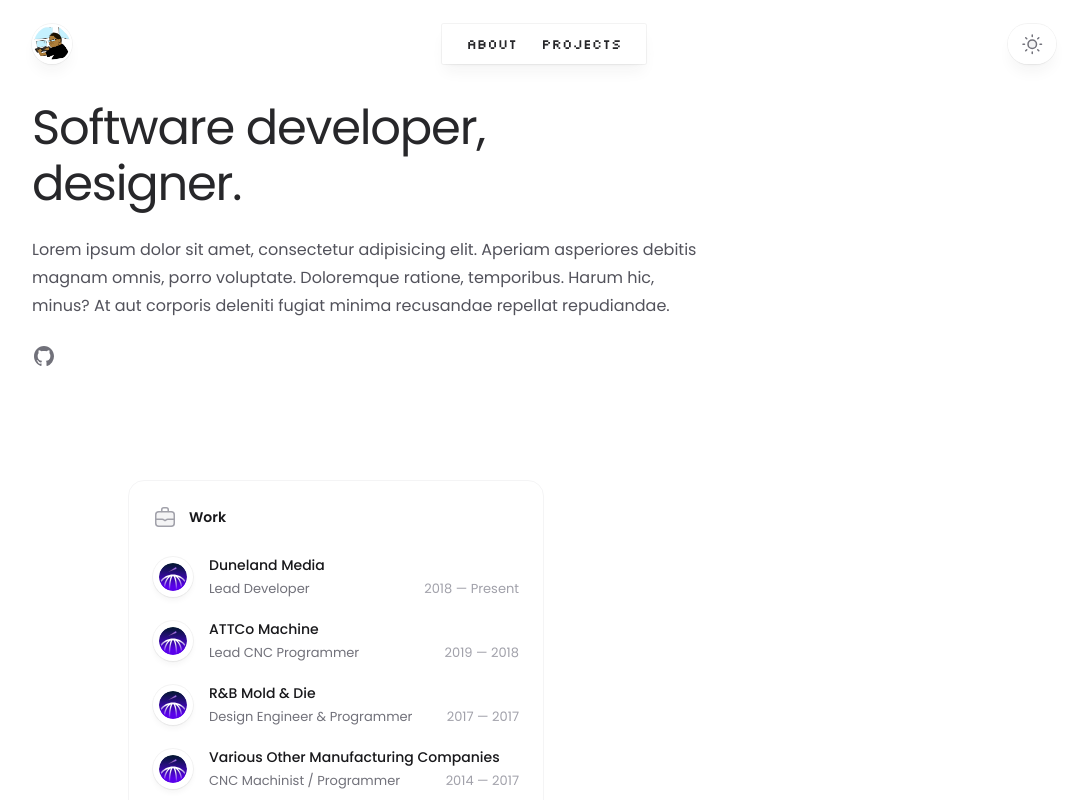
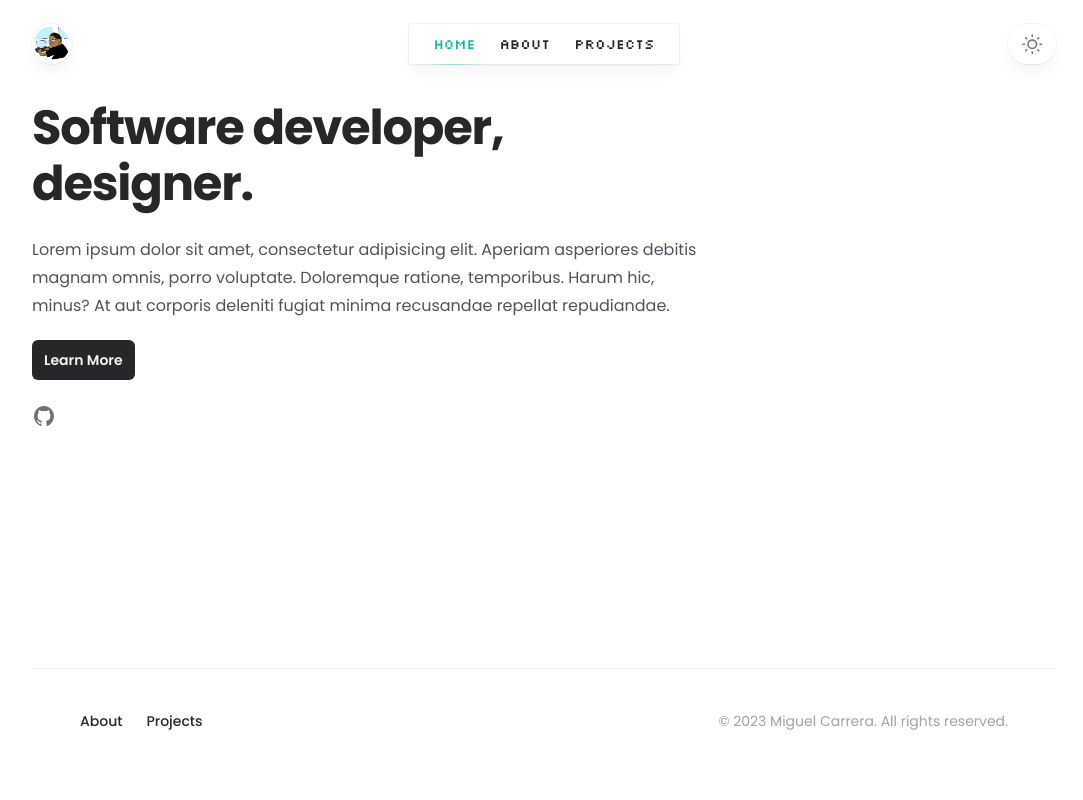
Before and after one commit to miomech/miguel-carrera-dev, a Next.js app: page / in a window 1280 px wide. Shown: the top 800 px of the page, without its empty margins (96-1179 px from the left). Built offline with nearby package versions, Linux system fonts and the light colour scheme.

Commit message:
updated nav bar and moved work experience to the about page

```diff
--- a/src/components/Button.jsx
+++ b/src/components/Button.jsx
@@ -9,6 +9,4 @@ const variantStyles = {
 export function Button({variant = 'primary', className, href, ...props}) {
     className = clsx('inline-flex items-center gap-2 justify-center rounded-md py-2 px-3 text-sm outline-offset-2 transition active:transition-none', variantStyles[variant], className)
 
-    return href ? (<Link href={href} className={className} {...props} />) : (
-        <button className={className} {...props} />)
-}
+    return href ? (<Link href={href} className={className} {...props} />) : (<button className={className} {...props} />)}
--- a/src/components/Resume.jsx
+++ b/src/components/Resume.jsx
@@ -1,8 +1,6 @@
 import logoPlanetaria from "@/images/logos/planetaria.svg";
 import Image from "next/image";
-import {Button} from "@/components/Button";
 import BriefcaseIcon from "@/components/icons/BriefcaseIcon";
-import ArrowDownIcon from "@/components/icons/ArrowDownIcon";
 
 export default function Resume() {
     let resume = [
@@ -38,7 +36,7 @@ export default function Resume() {
     return (<div className="rounded-2xl border border-zinc-100 p-6 dark:border-zinc-700/40">
         <h2 className="flex text-sm font-semibold text-zinc-900 dark:text-zinc-100">
             <BriefcaseIcon className="h-6 w-6 flex-none"/>
-            <span className="ml-3">Work</span>
+            <span className="ml-3">Work Experience</span>
         </h2>
         <ol className="mt-6 space-y-4">
             {resume.map((role, roleIndex) => (<li key={roleIndex} className="flex gap-4">
--- a/src/components/header/DesktopNavigation.jsx
+++ b/src/components/header/DesktopNavigation.jsx
@@ -3,6 +3,7 @@ import NavItem from "@/components/header/NavItem";
 export default function DesktopNavigation(props) {
     return (<nav {...props}>
         <ul className="flex font-serif rounded-sm bg-white/90 px-3 text-sm font-medium text-zinc-800 shadow-lg shadow-zinc-800/5 ring-1 ring-zinc-900/5 backdrop-blur dark:bg-zinc-800/90 dark:text-zinc-200 dark:ring-white/10">
+            <NavItem href="/">Home</NavItem>
             <NavItem href="/about">About</NavItem>
             <NavItem href="/projects">Projects</NavItem>
         </ul>
--- a/src/components/header/MobileNavigation.jsx
+++ b/src/components/header/MobileNavigation.jsx
@@ -47,6 +47,7 @@ export default function MobileNavigation(props) {
                     </div>
                     <nav className="mt-6">
                         <ul className="-my-2 divide-y divide-zinc-100 text-base text-zinc-800 dark:divide-zinc-100/5 dark:text-zinc-300">
+                            <MobileNavItem href="/">Home</MobileNavItem>
                             <MobileNavItem href="/about">About</MobileNavItem>
                             <MobileNavItem href="/projects">Projects</MobileNavItem>
                         </ul>
--- a/src/pages/about.jsx
+++ b/src/pages/about.jsx
@@ -4,10 +4,9 @@ import Link from 'next/link'
 import clsx from 'clsx'
 
 import {Container} from '@/components/layouts/Container'
-import {
-    TwitterIcon, InstagramIcon, GitHubIcon, LinkedInIcon,
-} from '@/components/icons/SocialIcons'
+import {GitHubIcon,} from '@/components/icons/SocialIcons'
 import portraitImage from '@/images/portrait.jpg'
+import Resume from "@/components/Resume";
 
 function SocialLink({className, href, children, icon: Icon}) {
     return (<li className={clsx(className, 'flex')}>
@@ -104,6 +103,7 @@ export default function About() {
                             miguel.carrera@adivolt.com
                         </SocialLink>
                     </ul>
+                    <Resume/>
                 </div>
             </div>
         </Container>
--- a/src/pages/index.jsx
+++ b/src/pages/index.jsx
@@ -4,6 +4,7 @@ import {GitHubIcon} from '@/components/icons/SocialIcons'
 
 import Resume from "@/components/Resume";
 import SocialLink from "@/components/SocialLink";
+import {Button} from "@/components/Button";
 
 export default function Home() {
     return (<>
@@ -18,7 +19,7 @@ export default function Home() {
         </Head>
         <Container className="mt-9">
             <div className="max-w-2xl">
-                <h1 className="text-4xl font-normal tracking-tight text-zinc-800 dark:text-zinc-100 sm:text-5xl font-silkscreen ">
+                <h1 className="text-4xl font-bold tracking-tight text-zinc-800 dark:text-zinc-100 sm:text-5xl font-silkscreen ">
                     Software developer, designer.
                 </h1>
                 <p className="mt-6 text-base text-zinc-600 dark:text-zinc-400">
@@ -26,6 +27,7 @@ export default function Home() {
                     omnis, porro voluptate. Doloremque ratione, temporibus. Harum hic, minus? At aut corporis
                     deleniti fugiat minima recusandae repellat repudiandae.
                 </p>
+                <Button className='mt-5' href='#'> Learn More </Button>
                 <div className="mt-6 flex gap-6">
                     <SocialLink
                         href="https://github.com/miomech"
@@ -37,9 +39,7 @@ export default function Home() {
         </Container>
         <Container className="mt-24 md:mt-28">
             <div className="mx-auto grid max-w-xl grid-cols-1 gap-y-20 lg:max-w-none lg:grid-cols-2">
-                <div className="space-y-10 lg:pl-16 xl:pl-24">
-                    <Resume/>
-                </div>
+
             </div>
         </Container>
     </>)
--- a/src/pages/projects.jsx
+++ b/src/pages/projects.jsx
@@ -13,6 +13,18 @@ const projects = [
         name: 'Old World Tech',
         description: 'Helping up and coming makers & developers learn about the inner working of computers. ',
         link: {href: 'http://oldworldtech.com', label: 'oldworldtech.com'},
+        logo: logoPlanetaria
+    },
+    {
+        name: 'Pokedex',
+        description: 'A fun to use online pokedex for all pokemon fans out there!',
+        link: {href: 'http://dex.adivolt.com', label: 'dex.adivolt.com'},
+        logo: logoPlanetaria
+    },
+    {
+        name: 'Bueno Price',
+        description: 'A powerful tool for helping businesses of all sizes estimate their pricing correctly',
+        link: {href: 'http://buenoprice.com', label: 'buenoprice.com'},
         logo: logoPlanetaria
     },
 ]
```
